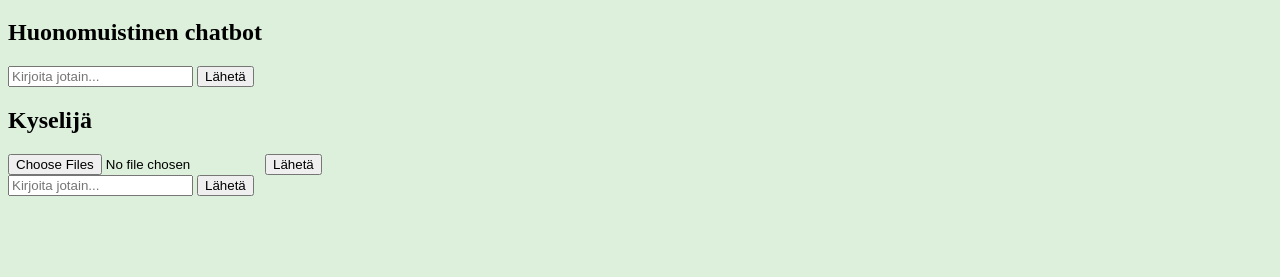
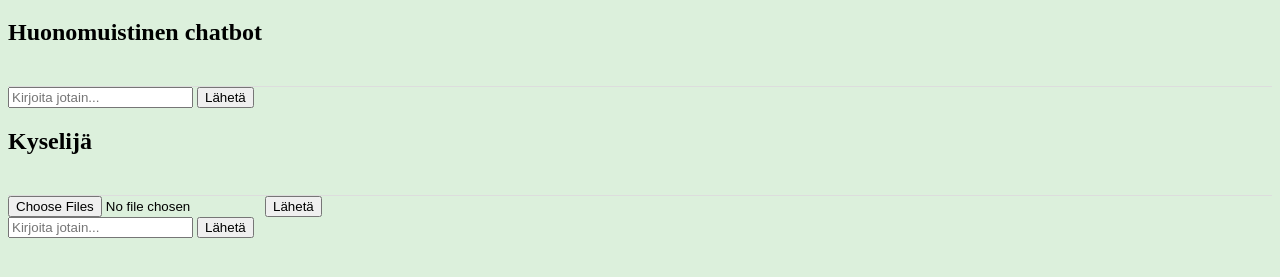
Before and after one commit to tjmlehtinen/omaope2024, a website: page public/index.html in a window 1280 px wide. Shown: the part 61-338 px from the top of the page. Drawn offline with Linux system fonts and the light colour scheme.

Commit message:
09122024 eli viimeinen tunti

```diff
--- a/public/index.html
+++ b/public/index.html
@@ -11,7 +11,7 @@
     <h1>OmaOpe</h1>
     <h2>Huonomuistinen chatbot</h2>
     <div>
-        <div id="chatbox"></div>
+        <div id="chatbox" class="chatbox"></div>
         <input type="text" id="message-input" placeholder="Kirjoita jotain...">
         <button type="button" id="message-button">
             Lähetä
@@ -19,7 +19,7 @@
     </div>
     <h2>Kyselijä</h2>
     <div>
-        <div id="questionbox"></div>
+        <div id="questionbox" class="chatbox"></div>
         <div>
             <input type="file" id="image-input" multiple>
             <button type="button" id="image-button">
--- a/public/style.css
+++ b/public/style.css
@@ -1,3 +1,9 @@
 body {
     background-color: rgb(220, 240, 220);
 }
+
+.chatbox {
+    overflow: auto;
+    border-bottom: 1px solid #ddd;
+    padding: 10px;
+}
```
Also changed, not shown: server.js (+9 -6 lines).
